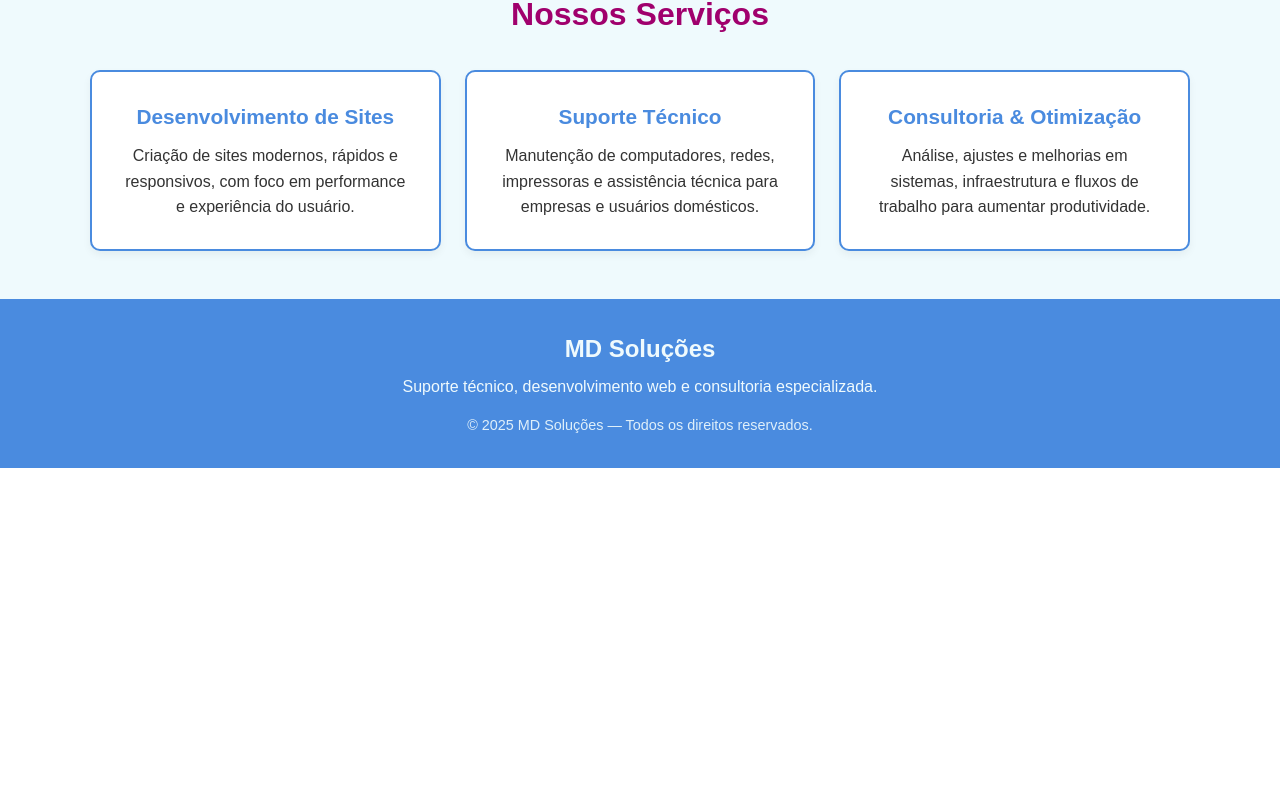
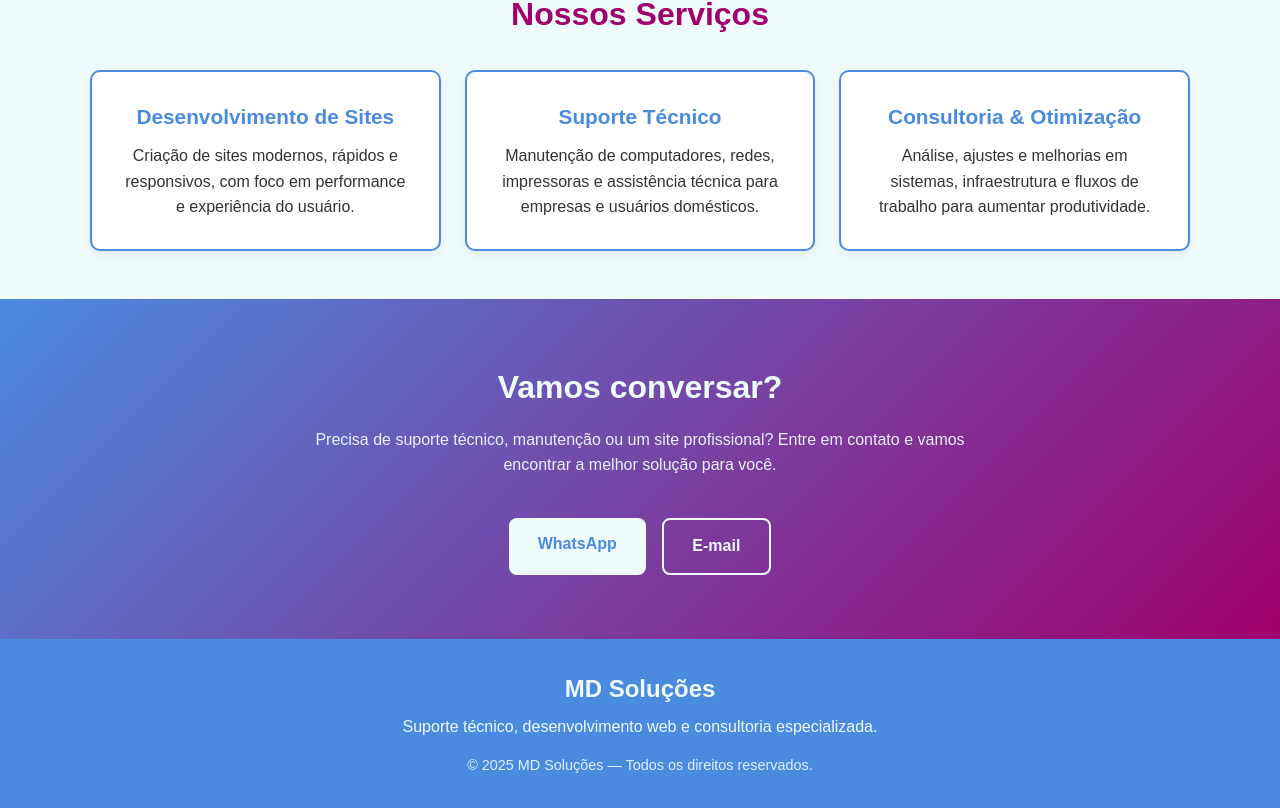
Before and after one commit to eduardomartins2/md-solucoes, a React (Vite) app: page / in a window 1280 px wide. Shown: the part 469-1277 px from the top of the page. Before the commit the page ends 937 px from the top, so only its background shows below. Built offline with nearby package versions, Linux system fonts and the light colour scheme.

Commit message:
feat: add animated Contact section with CTA and gradient background

```diff
--- a/src/App.jsx
+++ b/src/App.jsx
@@ -2,6 +2,7 @@ import Header from "./components/Header/Header";
 import Hero from "./components/Hero/Hero";
 import Services from "./components/Services/Services";
 import Footer from "./components/Footer/Footer";
+import Contact from "./components/Contact/Contact";
 
 function App() {
   return (
@@ -9,6 +10,7 @@ function App() {
       <Header />
       <Hero />
       <Services />
+      <Contact />
       <Footer />
     </>
   );
--- /dev/null
+++ b/src/components/Contact/Contact.css
@@ -0,0 +1,58 @@
+.contact {
+  padding: 4rem 1.5rem;
+  background: linear-gradient(
+    135deg,
+    #4A8BDF 0%,
+    #A0006D 100%
+  );
+  color: #EFFAFD;
+  text-align: center;
+}
+
+.contact-container {
+  max-width: 700px;
+  margin: 0 auto;
+}
+
+.contact h2 {
+  font-size: 2rem;
+  font-weight: 700;
+  margin-bottom: 1rem;
+}
+
+.contact p {
+  font-size: 1rem;
+  line-height: 1.6;
+  margin-bottom: 2.5rem;
+  opacity: 0.95;
+}
+
+.contact-actions {
+  display: flex;
+  gap: 1rem;
+  justify-content: center;
+  flex-wrap: wrap;
+}
+
+.contact-btn {
+  padding: 0.9rem 1.8rem;
+  border-radius: 8px;
+  font-size: 1rem;
+  text-decoration: none;
+  font-weight: 600;
+  transition: 0.3s ease-in-out;
+}
+
+.contact-btn.primary {
+  background: #EFFAFD;
+  color: #4A8BDF;
+}
+
+.contact-btn.secondary {
+  border: 2px solid #EFFAFD;
+  color: #EFFAFD;
+}
+
+.contact-btn.secondary:hover {
+  background: rgba(255, 255, 255, 0.1);
+}
--- /dev/null
+++ b/src/components/Contact/Contact.jsx
@@ -0,0 +1,45 @@
+import "./Contact.css";
+import { motion } from "framer-motion";
+
+export default function Contact() {
+  return (
+    <section id="contact" className="contact">
+      <motion.div
+        className="contact-container"
+        initial={{ opacity: 0, y: 50 }}
+        whileInView={{ opacity: 1, y: 0 }}
+        transition={{ duration: 0.8, ease: "easeOut" }}
+        viewport={{ once: true }}
+      >
+        <h2>Vamos conversar?</h2>
+
+        <p>
+          Precisa de suporte técnico, manutenção ou um site profissional?
+          Entre em contato e vamos encontrar a melhor solução para você.
+        </p>
+
+        <div className="contact-actions">
+          <motion.a
+            href="https://wa.me/5500000000000"
+            target="_blank"
+            rel="noopener noreferrer"
+            className="contact-btn primary"
+            whileHover={{ scale: 1.05 }}
+            whileTap={{ scale: 0.96 }}
+          >
+            WhatsApp
+          </motion.a>
+
+          <motion.a
+            href="mailto:contato@mdsolucoes.com"
+            className="contact-btn secondary"
+            whileHover={{ scale: 1.05 }}
+            whileTap={{ scale: 0.96 }}
+          >
+            E-mail
+          </motion.a>
+        </div>
+      </motion.div>
+    </section>
+  );
+}
```
